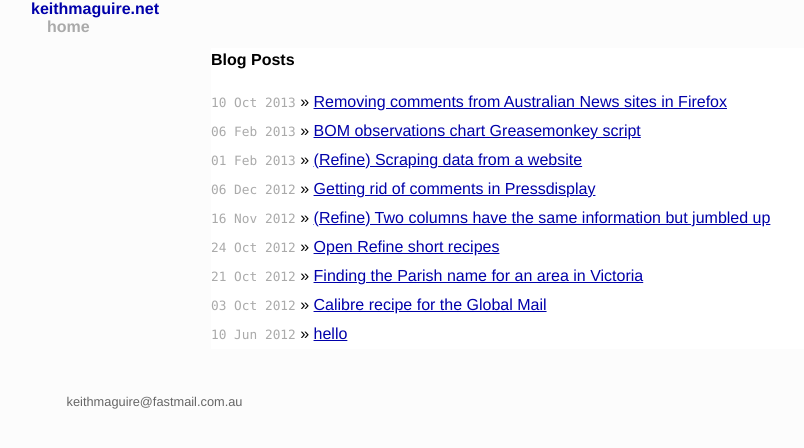
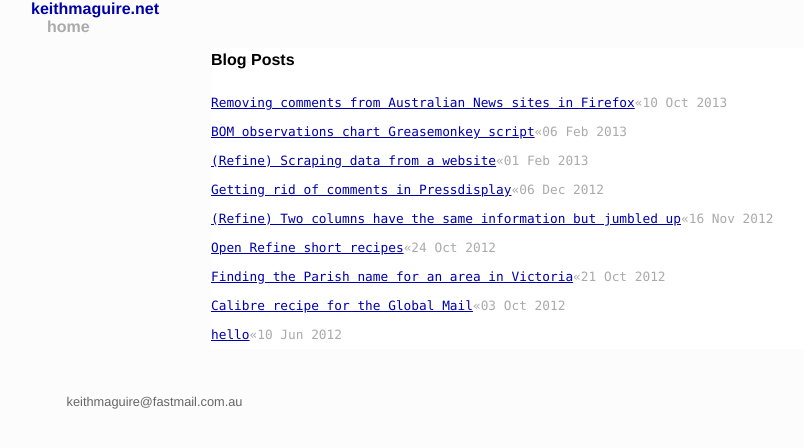
Before and after one commit to keithmaguire/keithmaguire.github.com, a Jekyll site: the page built from index.html, in a window 1280 px wide. Shown: the top 448 px of the page, without its empty margins (129-933 px from the left). Built offline with Jekyll 4.4.1, drawn with Linux system fonts in a browser that asks for light colours; Markdown is read by kramdown in place of the engine named in the settings; some of the changed lines change nothing that is shown.

Commit message:
minor change to layout

```diff
--- a/index.html
+++ b/index.html
@@ -7,7 +7,7 @@
   <h1>Blog Posts</h1>
   <ul class="posts">
     {% for post in site.posts %}
-      <li><span>{{ post.date | date_to_string }}</span> &raquo; <a href="{{ post.url }}">{{ post.title }}</a></li>
+      <li><span><a href="{{ post.url }}">{{ post.title }}</a>&laquo;{{ post.date | date_to_string }}</span>  </li>
     {% endfor %}
   </ul>
 </div>
```
